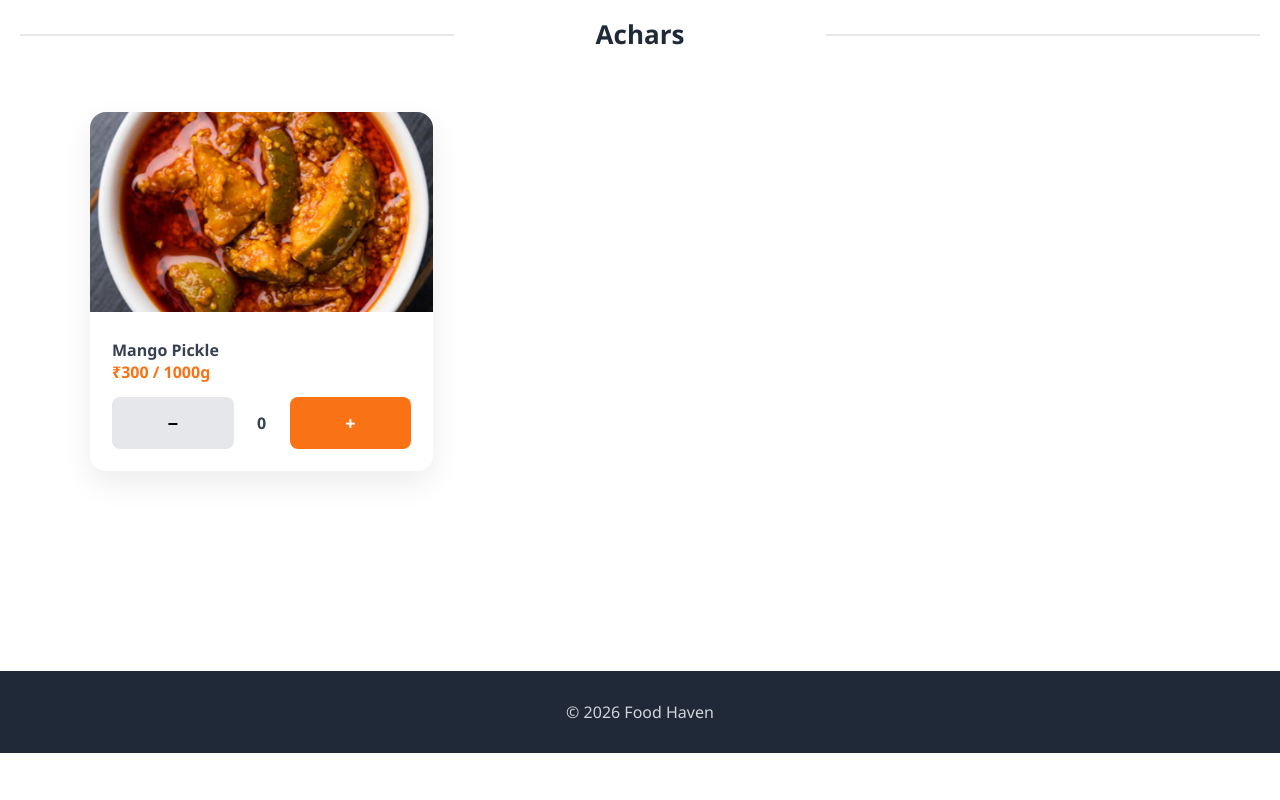
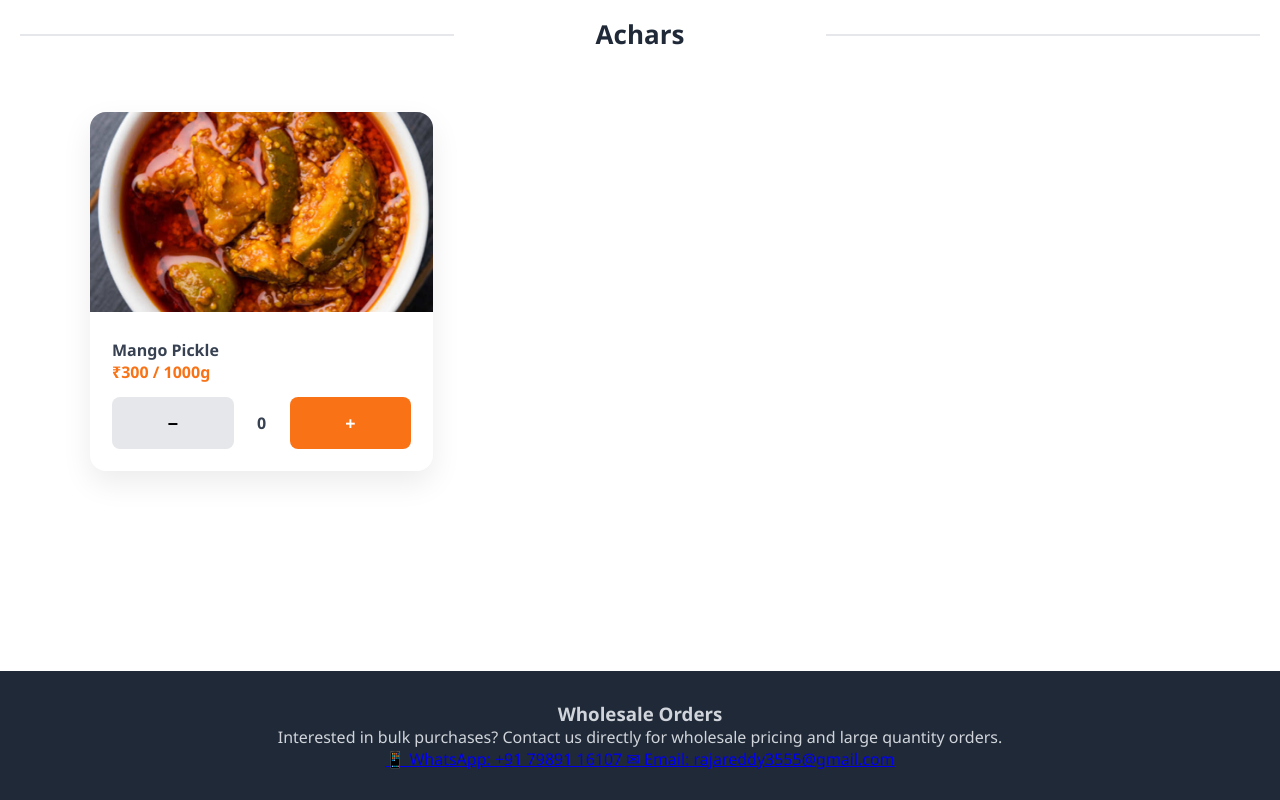
Before and after one commit to RajasekharReddy1818/test.github.io, a plain HTML site: page index.html in a window 1280 px wide. Shown: the part 3403-4203 px from the top of the page. Before the commit the page ends 4156 px from the top, so only its background shows below. Drawn offline with Linux system fonts and the light colour scheme.

Commit message:
Add files via upload

```diff
--- a/index.html
+++ b/index.html
@@ -823,7 +823,23 @@
         <button class="order-btn" onclick="sendWhatsAppOrder()">Send Order on WhatsApp</button>
     </div>
 
-    <footer>© 2026 Food Haven</footer>
+    <footer class="wholesale-footer">
+        <div class="footer-content">
+            <h3>Wholesale Orders</h3>
+            <p>Interested in bulk purchases? Contact us directly for wholesale pricing and large quantity orders.</p>
+
+            <div class="footer-contacts">
+                <a href="https://wa.me/917989116107" target="_blank" class="footer-link">
+                    📱 WhatsApp: +91 79891 16107
+                </a>
+
+                <a href="mailto:rajareddy3555@gmail.com" class="footer-link">
+                    ✉ Email: rajareddy3555@gmail.com
+                </a>
+            </div>
+        </div>
+    </footer>
+
 
     <script>
 
```
Lines whose indentation alone changed are shown as unchanged.
